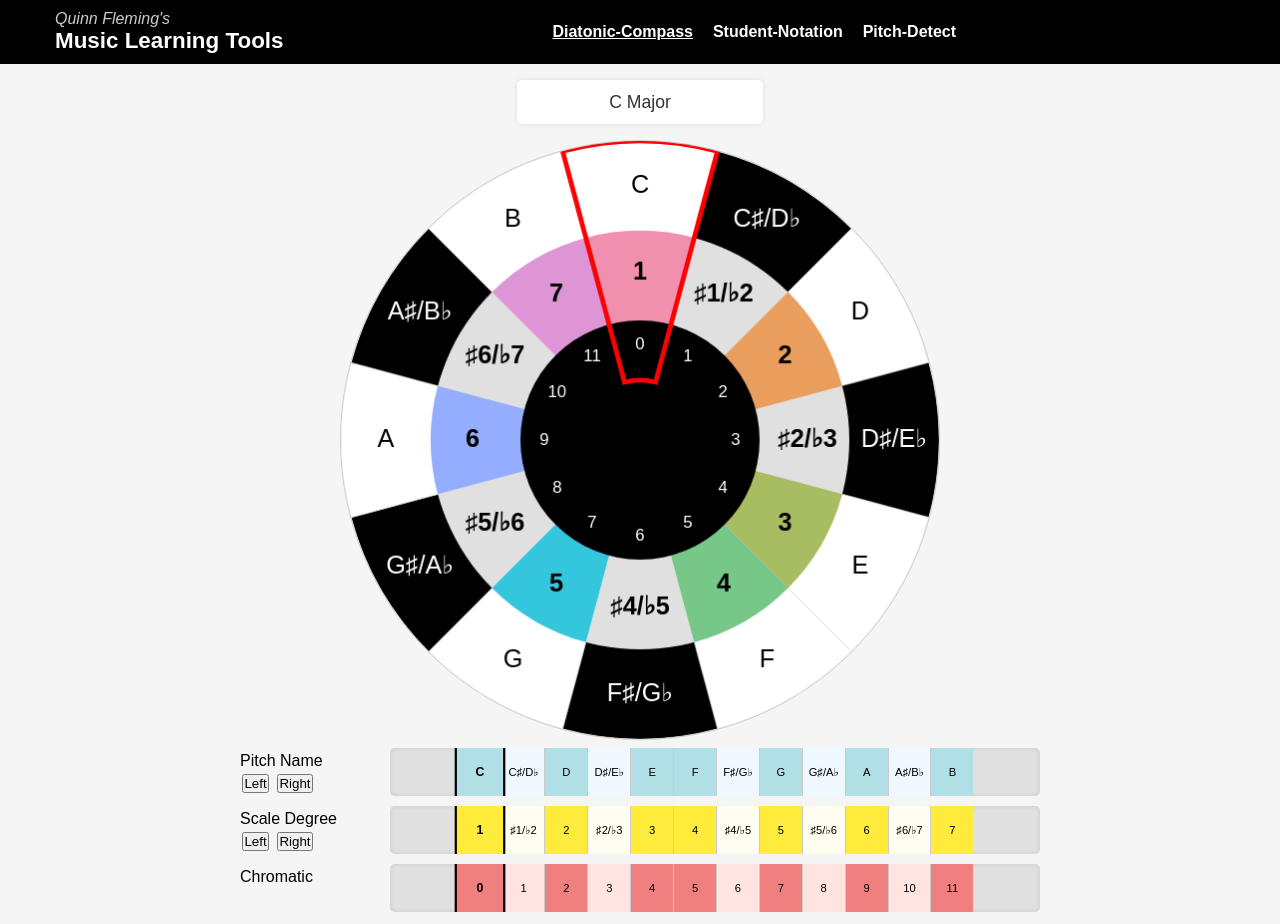
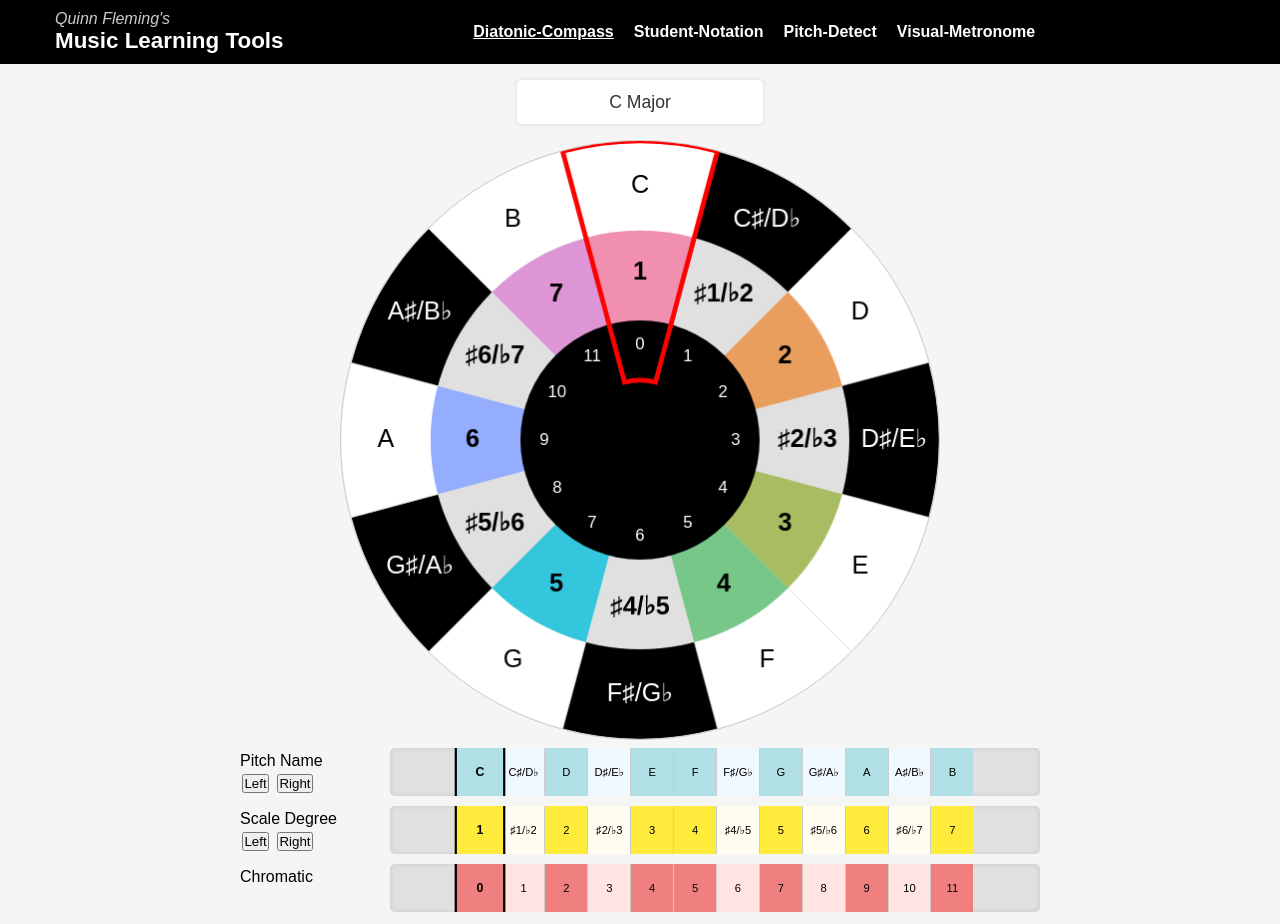
Before and after one commit to iambored456/Diatonic-Compass, a plain HTML site: page index.html in a window 1280 px wide. Drawn offline with Linux system fonts and the light colour scheme.

Commit message:
Update index.html

```diff
--- a/index.html
+++ b/index.html
@@ -22,6 +22,8 @@
         <li><a href="https://iambored456.github.io/Diatonic-Compass/" class="active">Diatonic-Compass</a></li>
         <li><a href="https://iambored456.github.io/Student-Notation/">Student-Notation</a></li>
         <li><a href="https://iambored456.github.io/Pitch-Detect/">Pitch-Detect</a></li>
+        <li><a href="https://iambored456.github.io/Visual-Metronome/">Visual-Metronome</a></li>
+
       </ul>
     </div>
   </nav>
```
